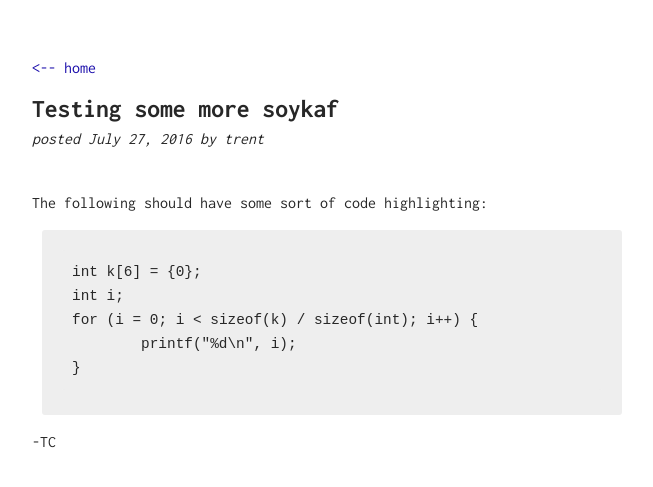
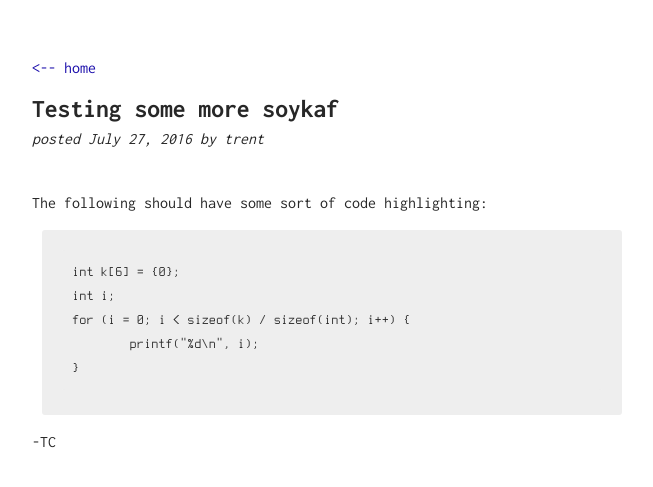
Before and after one commit to blackdoor/blog, a Jekyll site: the page built from _posts/2016-7-27-testing.md, in a window 1280 px wide. Shown: the top 487 px of the page, without its empty margins (308-961 px from the left). Built offline with Jekyll 4.4.1, drawn with Linux system fonts in a browser that asks for light colours.

Commit message:
changed code snippet font to terminus statically

```diff
--- a/assets/css/main.scss
+++ b/assets/css/main.scss
@@ -44,6 +44,17 @@ ul {
         }
     }
 }
+
+@font-face {
+	font-family: 'Terminus';
+	src: url('../fonts/terminus.ttf') format('truetype');
+}
+
+@font-face {
+	font-family: 'TerminusBold';
+	src: url('../fonts/terminus_bold.ttf') format('truetype');
+}
+
 
 
 .wrapper {
@@ -162,14 +173,14 @@ ul {
         }
         code {
             padding: 3px;
-			font-family: "Courier New", Courier, monospace;
+			font-family: "Terminus", Terminus, monospace;
             font-size: 0.9em;
             border-radius: 3px;
             background: $color-grey;
         }
         .highlight {
             margin: 10px;
-			font-family: "Courier New", Courier, monospace;
+			font-family: "Terminus", Terminus, monospace;
             margin-bottom: 15px;
             padding: 10px;
             line-height: 1.5;
```
